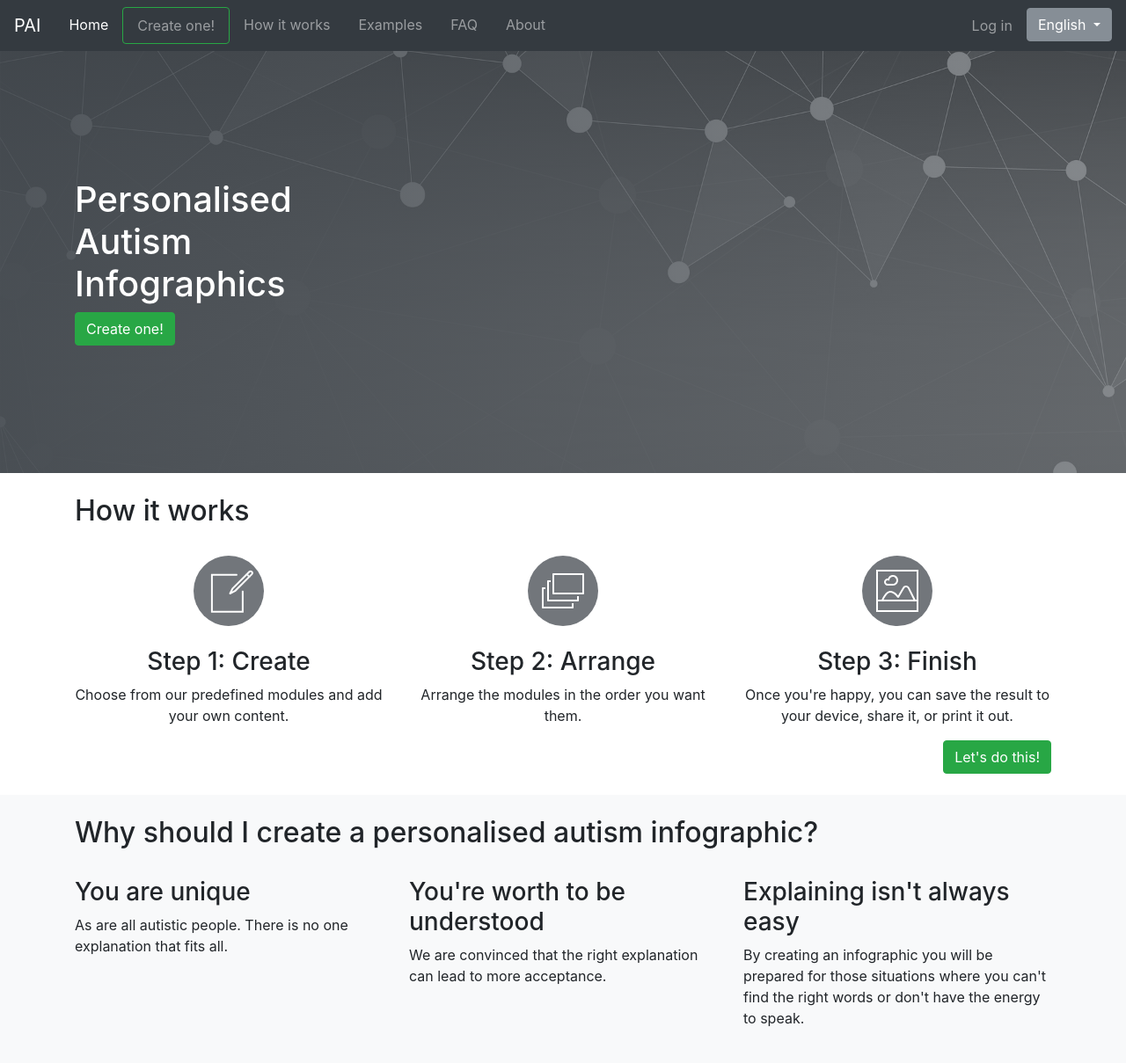
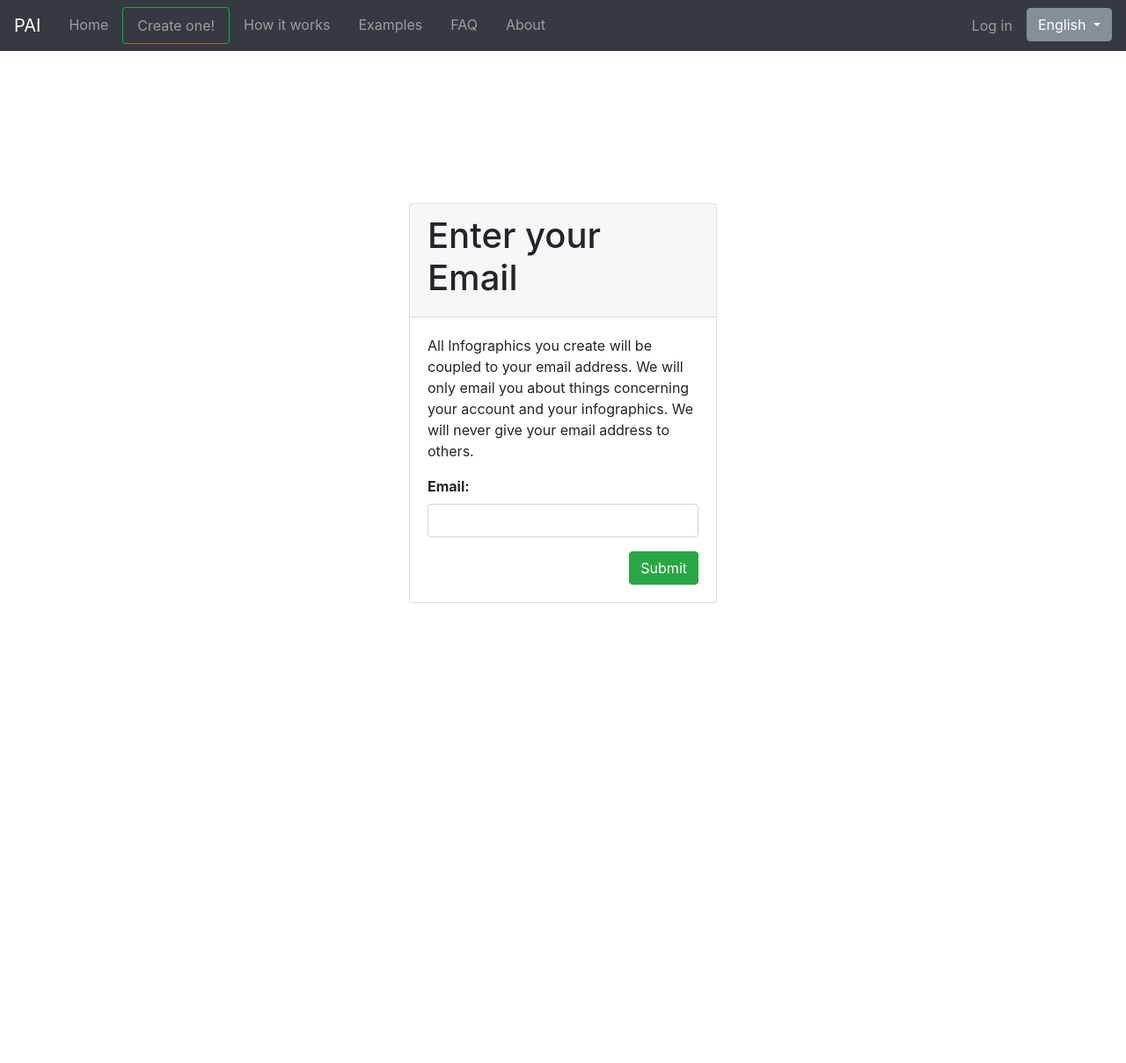
Before and after one commit to aspigirlcodes/uniqid, a Django app: page /users/register/ in a window 1280 px wide. Shown: the top 1209 px of the page at 88% size. After the commit the page ends 686 px from the top, so only its background shows below. Run offline with Django 3.2, Linux system fonts and the light colour scheme; parts of the project's set-up code (start-up, migrations or seed data) failed here and were passed over; some libraries are stand-ins or nearby versions.

Commit message:
registration view

```diff
--- /dev/null
+++ b/users/forms.py
@@ -0,0 +1,102 @@
+from django.contrib.auth.forms import PasswordResetForm, SetPasswordForm, \
+                                      AuthenticationForm
+from django.contrib.auth import get_user_model
+from django.utils.http import urlsafe_base64_encode
+from django.utils.encoding import force_bytes
+from django.contrib.sites.shortcuts import get_current_site
+from django.contrib.auth.tokens import PasswordResetTokenGenerator
+from django.utils import six
+from django.core.validators import EmailValidator
+from django.utils.translation import ugettext_lazy as _
+
+UserModel = get_user_model()
+
+
+class TokenGenerator(PasswordResetTokenGenerator):
+    def _make_hash_value(self, user, timestamp):
+        # Ensure results are consistent across DB backends
+        login_timestamp = '' if user.last_login is None \
+            else user.last_login.replace(microsecond=0, tzinfo=None)
+        return (
+            six.text_type(user.pk) + user.password +
+            six.text_type(login_timestamp) + six.text_type(timestamp) +
+            six.text_type(user.profile.email_confirmed)
+        )
+
+
+default_token_generator = TokenGenerator()
+
+
+class RegisterForm(PasswordResetForm):
+    def get_users(self, email):
+        """Given an email, return matching user(s) who should receive a reset.
+
+        This allows subclasses to more easily customize the default policies
+        that prevent inactive users and users with unusable passwords from
+        resetting their password.
+        """
+        active_users = UserModel._default_manager.filter(**{
+            '%s__iexact' % UserModel.get_email_field_name(): email,
+            'is_active': True,
+        }).select_related('profile')
+        return active_users
+
+    def save(self, domain_override=None,
+             subject_template_name='registration/password_reset_subject.txt',
+             email_template_name='registration/password_reset_email.html',
+             use_https=False, token_generator=default_token_generator,
+             from_email=None, request=None, html_email_template_name=None,
+             extra_email_context=None):
+        """
+        Generates a one-use only link for resetting password and sends to the
+        user.
+        """
+        email = self.cleaned_data["email"]
+        users = self.get_users(email)
+        if users:
+            user = users[0]
+            created = False
+        else:
+            user = UserModel.objects.create_user(username=email,
+                                                 email=email)
+            created = True
+        if not user.profile.email_confirmed:
+            if not domain_override:
+                current_site = get_current_site(request)
+                site_name = current_site.name
+                domain = current_site.domain
+            else:
+                site_name = domain = domain_override
+            context = {
+                'email': email,
+                'domain': domain,
+                'site_name': site_name,
+                'uid': urlsafe_base64_encode(force_bytes(user.pk)),
+                'user': user,
+                'token': token_generator.make_token(user),
+                'protocol': 'https' if use_https else 'http',
+            }
+            if extra_email_context is not None:
+                context.update(extra_email_context)
+            self.send_mail(
+                subject_template_name, email_template_name, context,
+                from_email, email,
+                html_email_template_name=html_email_template_name,
+            )
+        return created
+
+
+class SetPasswordConfirmForm(SetPasswordForm):
+    def save(self, commit=True):
+        user = super().save(commit)
+        if not user.profile.email_confirmed:
+            user.profile.email_confirmed = True
+            user.profile.save()
+        return user
+
+
+class EmailAuthenticationForm(AuthenticationForm):
+    def __init__(self, request=None, *args, **kwargs):
+        super().__init__(request, *args, **kwargs)
+        self.fields['username'].validators.append(EmailValidator())
+        self.fields['username'].label = _("Email")
--- a/users/templates/users/email_pwreset.html
+++ b/users/templates/users/email_pwreset.html
@@ -1,6 +1,8 @@
 {% load i18n %}
 
+{% blocktrans %}
 Hi,
 Someone asked for password reset for email {{ email }}.
 Follow the link below to set a new password:
+{% endblocktrans %}
 {{ protocol}}://{{ domain }}{% url "users:setpw" uidb64=uid token=token %}
--- /dev/null
+++ b/users/templates/users/register.html
@@ -0,0 +1,50 @@
+{% extends "pages/base.html" %}
+{% load widget_tweaks %}
+{% load i18n %}
+{% block content %}
+<div class="container h-100 ">
+  <div class="row align-items-center justify-content-center h-100">
+    <div class="col-11 col-md-6 col-lg-4">
+      <div class="card">
+        <div class="card-header">
+          <h1> {% trans "Enter your Email" %} </h1>
+        </div>
+        <div class="card-body">
+          <form method="post">
+            <div class="row">
+                <div class="col-12">
+                  <p>
+                    {% blocktrans trimmed %}
+                      All Infographics you create will be coupled to your email address.
+                      We will only email you about things concerning your account and your infographics.
+                      We will never give your email address to others.
+                    {% endblocktrans %}
+                  </p>
+                </div>
+              {% csrf_token %}
+              <div class="form-group col-12">
+                {{ form.email.label_tag }}
+                {% if form.email.errors %}
+                {{ form.email|add_class:"form-control form-control-lg is-invalid" }}
+                <div class="invalid-feedback">
+                  <ul class="list-unstyled">
+                    {% for error in form.email.errors %}
+                    <li><strong>{{ error|escape }}</strong></li>
+                    {% endfor %}
+                  </ul>
+                </div>
+                {% else %}
+                {{ form.email|add_class:"form-control" }}
+                {% endif %}
+              </div>
+              <div class="col-12 text-right">
+                <button type="submit" class="btn btn-success"> {% trans "Submit" %}</button>
+              </div>
+            </div>
+          </form>
+        </div>
+      </div>
+    </div>
+  </div>
+</div>
+{% endblock %}
--- a/users/templates/users/subject_pwreset.txt
+++ b/users/templates/users/subject_pwreset.txt
@@ -1 +1,2 @@
-Password reset
+{% load i18n %}
+{% trans "Password reset" %}
--- /dev/null
+++ b/users/templates/users/subject_register.txt
@@ -0,0 +1,2 @@
+{% load i18n %}
+{% trans "Finalize your registration" %}
--- a/users/urls.py
+++ b/users/urls.py
@@ -15,13 +15,16 @@ Including another URLconf
 """
 from django.conf.urls import url
 from django.contrib.auth import views as auth_views
-from .views import PasswordResetConfirmView
+from .views import PasswordResetConfirmView, RegisterView
+from .forms import default_token_generator, EmailAuthenticationForm
 # from django.views.generic import TemplateView
 
 
 urlpatterns = [
     url(r'^login/$',
-        auth_views.LoginView.as_view(template_name='users/login.html'),
+        auth_views.LoginView.as_view(
+            template_name='users/login.html',
+            authentication_form=EmailAuthenticationForm),
         name="login"),
     url(r'^logout/$',
         auth_views.LogoutView.as_view(), name="logout"),
@@ -30,6 +33,7 @@ urlpatterns = [
             template_name='users/pwreset.html',
             email_template_name="users/email_pwreset.html",
             subject_template_name="users/subject_pwreset.txt",
+            token_generator=default_token_generator,
             success_url="/users/emailsent/"),
         name="pwreset"),
     url(r'^emailsent/$',
@@ -39,7 +43,16 @@ urlpatterns = [
         "(?P<token>[0-9A-Za-z]{1,13}-[0-9A-Za-z]{1,20})/$',
         PasswordResetConfirmView.as_view(
             template_name="users/pwset.html",
+            token_generator=default_token_generator,
             success_url="/users/login/"
         ),
-        name="setpw")
+        name="setpw"),
+    url(r'^register/$',
+        RegisterView.as_view(
+            template_name='users/register.html',
+            email_template_name="users/email_register.html",
+            subject_template_name="users/subject_register.txt",
+            token_generator=default_token_generator,
+            success_url="/pages/createpage/"),
+        name="register"),
 ]
--- a/users/views.py
+++ b/users/views.py
@@ -1,11 +1,49 @@
 from django.contrib.auth import views as auth_views
 from django.contrib import messages
 from django.utils.translation import ugettext_lazy as _
+from django.urls import reverse
+from django.http import HttpResponseRedirect
+from .forms import RegisterForm, SetPasswordConfirmForm
 
 
 class PasswordResetConfirmView(auth_views.PasswordResetConfirmView):
+    form_class = SetPasswordConfirmForm
+
+    def get_context_data(self, **kwargs):
+        context = super().get_context_data(**kwargs)
+        if self.user:
+            context['ispwchange'] = self.user.profile.email_confirmed
+        return context
+
     def form_valid(self, form):
-        messages.success(self.request,
-                         _("Your password was changed successfully. "
-                           "Please log in with your new password."))
+        if self.user.profile.email_confirmed:
+            messages.success(self.request,
+                             _("Your password was changed successfully. "
+                               "Please log in with your new password."))
+        else:
+            messages.success(self.request,
+                             _("Thanks for registering. "
+                               "You can now log in with your new password."))
         return super().form_valid(form)
+
+
+class RegisterView(auth_views.PasswordResetView):
+    form_class = RegisterForm
+
+    def form_valid(self, form):
+        opts = {
+            'use_https': self.request.is_secure(),
+            'token_generator': self.token_generator,
+            'from_email': self.from_email,
+            'email_template_name': self.email_template_name,
+            'subject_template_name': self.subject_template_name,
+            'request': self.request,
+            'html_email_template_name': self.html_email_template_name,
+            'extra_email_context': self.extra_email_context,
+        }
+        created = form.save(**opts)
+        if created:
+            # todo add message
+            return HttpResponseRedirect(reverse("pages:createpage"))
+        else:
+            return HttpResponseRedirect(reverse("users:emailsent"))
```
Also changed, not shown: users/models.py (+15 -2 lines), users/templates/users/email_register.html (added, +8 -0 lines), users/templates/users/pwset.html (+14 -4 lines), users/tests/test_login_views.py (+119 -5 lines), users/migrations/0001_initial.py (added).
